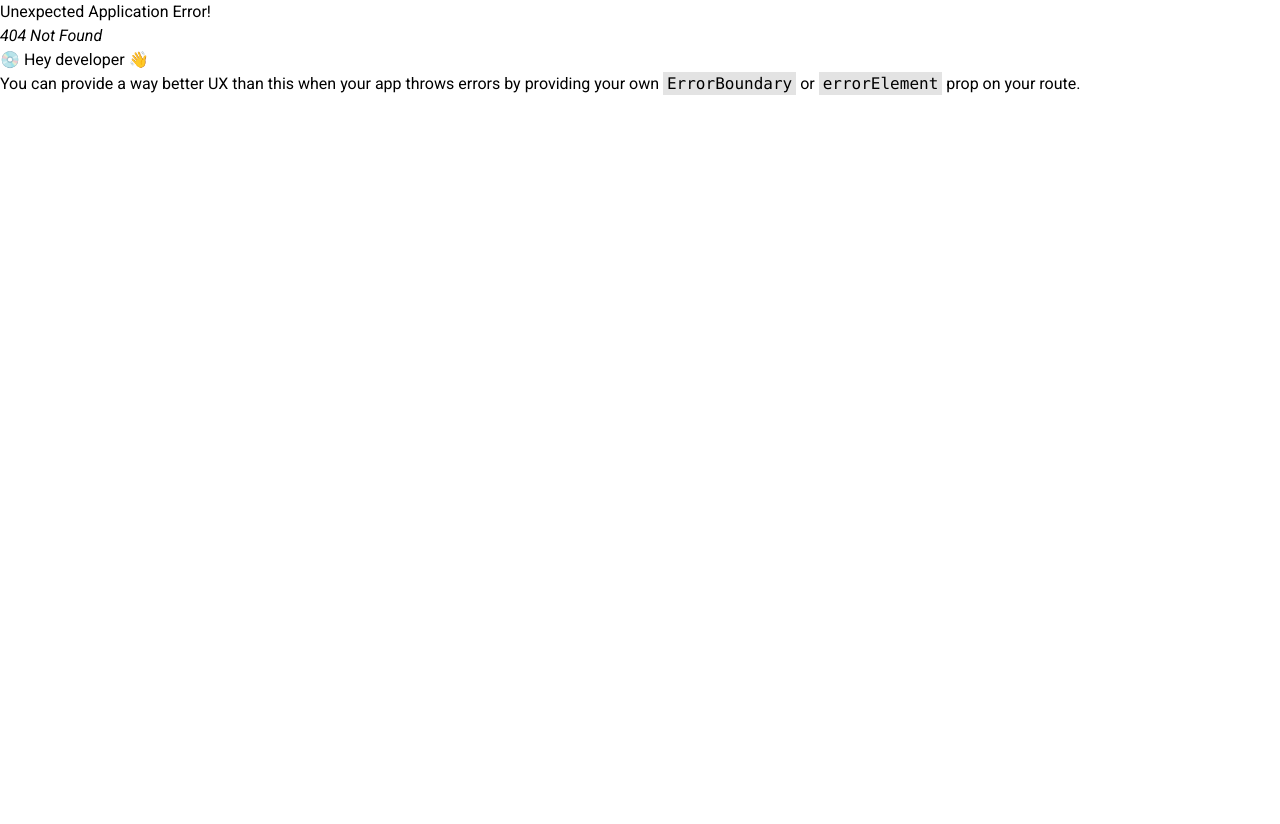
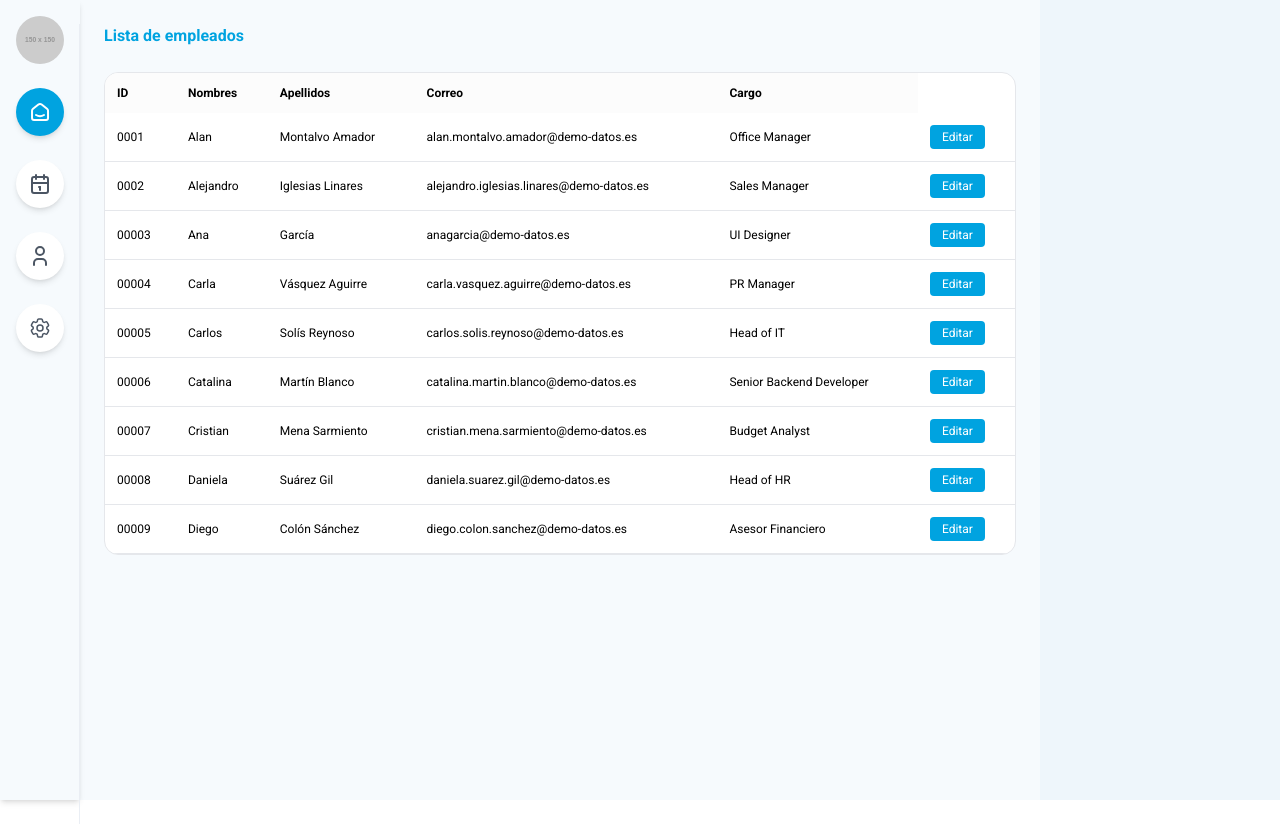
Before and after one commit to LorelizDev/AssecoSync_client, a React (Vite) app: page /AdminEmployeeList in a window 1280 px wide. Before the commit this address had no page. Before the commit the page ends 800 px from the top, so only its background shows below. Built offline with nearby package versions, Linux system fonts and the light colour scheme; a web font is replaced by a local one.

Commit message:
feat(employees): add employees list feature file and component

```diff
--- /dev/null
+++ b/src/components/EmployeeList.jsx
@@ -0,0 +1,37 @@
+import React from 'react';
+
+const EmployeeList = ({ employees }) => {
+  return (
+    <div className="w-[1360] bg-white rounded-[14px] border border[#b8b8b8] overflow-hidden">
+      <table className="w-full text-xs">
+        <thead className="bg-[#fcfcfc]">
+          <tr>
+            <th className="p-3 text-left">ID</th>
+            <th className="p-3 text-left">Nombres</th>
+            <th className="p-3 text-left">Apellidos</th>
+            <th className="p-3 text-left">Correo</th>
+            <th className="p-3 text-left">Cargo</th>
+          </tr>
+        </thead>
+        <tbody>
+          {employees.map((employee, index) => (
+            <tr key={index} className="border-b">
+              <td className="p-3">{employee.id}</td>
+              <td className="p-3">{employee.name}</td>
+              <td className="p-3">{employee.lastName}</td>
+              <td className="p-3">{employee.email}</td>
+              <td className="p-3">{employee.position}</td>
+              <td className="p-3">
+                <button className="bg-primary text-white px-3 py-1 rounded">
+                  Editar
+                </button>
+              </td>
+            </tr>
+          ))}
+        </tbody>
+      </table>
+    </div>
+  );
+};
+
+export default EmployeeList;
--- /dev/null
+++ b/src/pages/AdminEmployeeList.jsx
@@ -0,0 +1,98 @@
+import React from 'react';
+import Sidebar from '../components/Sidebar';
+import EmployeeList from '../components/EmployeeList'; // Import the EmployeeList component
+
+const AdminEmployeeList = () => {
+  const employees = [
+    {
+      id: '0001',
+      name: 'Alan',
+      lastName: 'Montalvo Amador',
+      email: 'alan.montalvo.amador@demo-datos.es',
+      position: 'Office Manager',
+    },
+    {
+      id: '0002',
+      name: 'Alejandro',
+      lastName: 'Iglesias Linares',
+      email: 'alejandro.iglesias.linares@demo-datos.es',
+      position: 'Sales Manager',
+    },
+
+    {
+      id: '00003',
+      name: 'Ana',
+      lastName: 'García',
+      email: 'anagarcia@demo-datos.es',
+      position: 'UI Designer',
+    },
+    {
+      id: '00004',
+      name: 'Carla',
+      lastName: 'Vásquez Aguirre',
+      email: 'carla.vasquez.aguirre@demo-datos.es',
+      position: 'PR Manager',
+    },
+    {
+      id: '00005',
+      name: 'Carlos',
+      lastName: 'Solís Reynoso',
+      email: 'carlos.solis.reynoso@demo-datos.es',
+      position: 'Head of IT',
+    },
+    {
+      id: '00006',
+      name: 'Catalina',
+      lastName: 'Martín Blanco',
+      email: 'catalina.martin.blanco@demo-datos.es',
+      position: 'Senior Backend Developer',
+    },
+    {
+      id: '00007',
+      name: 'Cristian',
+      lastName: 'Mena Sarmiento',
+      email: 'cristian.mena.sarmiento@demo-datos.es',
+      position: 'Budget Analyst',
+    },
+    {
+      id: '00008',
+      name: 'Daniela',
+      lastName: 'Suárez Gil',
+      email: 'daniela.suarez.gil@demo-datos.es',
+      position: 'Head of HR',
+    },
+    {
+      id: '00009',
+      name: 'Diego',
+      lastName: 'Colón Sánchez',
+      email: 'diego.colon.sanchez@demo-datos.es',
+      position: 'Asesor Financiero',
+    },
+    // Add more employees as needed
+  ];
+
+  return (
+    <div className="flex h-screen">
+      {/* Sidebar */}
+      <div className="relative w-20 bg-primarybg">
+        <Sidebar />
+      </div>
+
+      {/* Área principal (80% del ancho) */}
+      <div className="w-4/5 bg-primarybg">
+        <div className="container mx-auto p-6">
+          <h1 className="text-1xl text-primary font-bold mb-6">
+            Lista de empleados
+          </h1>
+          <EmployeeList employees={employees} />{' '}
+          {/* Use the EmployeeList component */}
+        </div>
+      </div>
+
+      {/* Lado derecho (20% del ancho) */}
+      <div className="w-1/5 bg-secondarybg"></div>
+    </div>
+  );
+};
+
+export default AdminEmployeeList;
--- a/src/router/Router.jsx
+++ b/src/router/Router.jsx
@@ -3,6 +3,7 @@ import { createBrowserRouter } from 'react-router-dom';
 import Layout from '../layout/Layout';
 import LoginPage from '../pages/Login';
 import Dashboard from '../pages/Dashboard';
+import AdminEmployeeList from '../pages/AdminEmployeeList';
 
 export const router = createBrowserRouter([
   {
@@ -18,6 +19,11 @@ export const router = createBrowserRouter([
         path: 'dashboard',
         element: <Dashboard />,
       },
+      {
+        // New rout AdminEmployeeList
+        path: 'AdminEmployeeList',
+        element: <AdminEmployeeList />,
+      },
     ],
   },
 ]);
```
Also changed, not shown: 1 other file (tests, documents, lock files or other folders).
